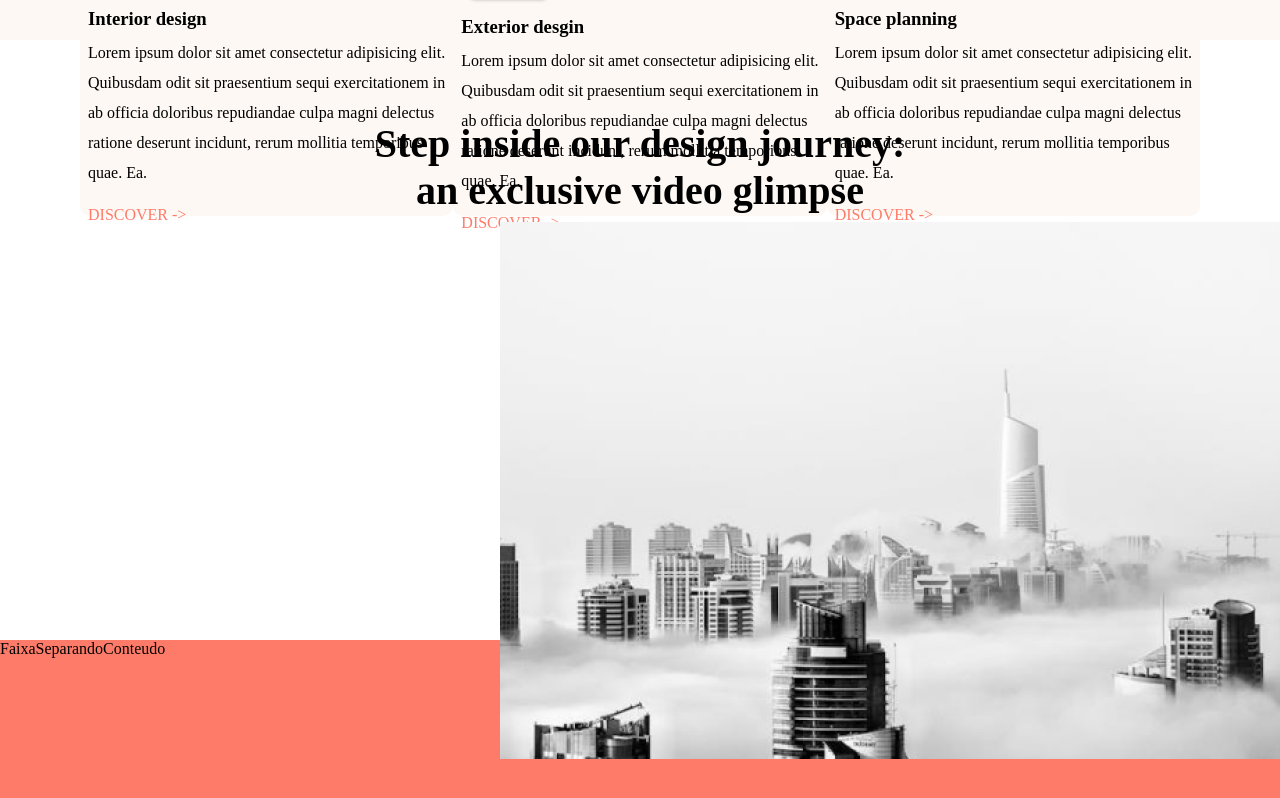
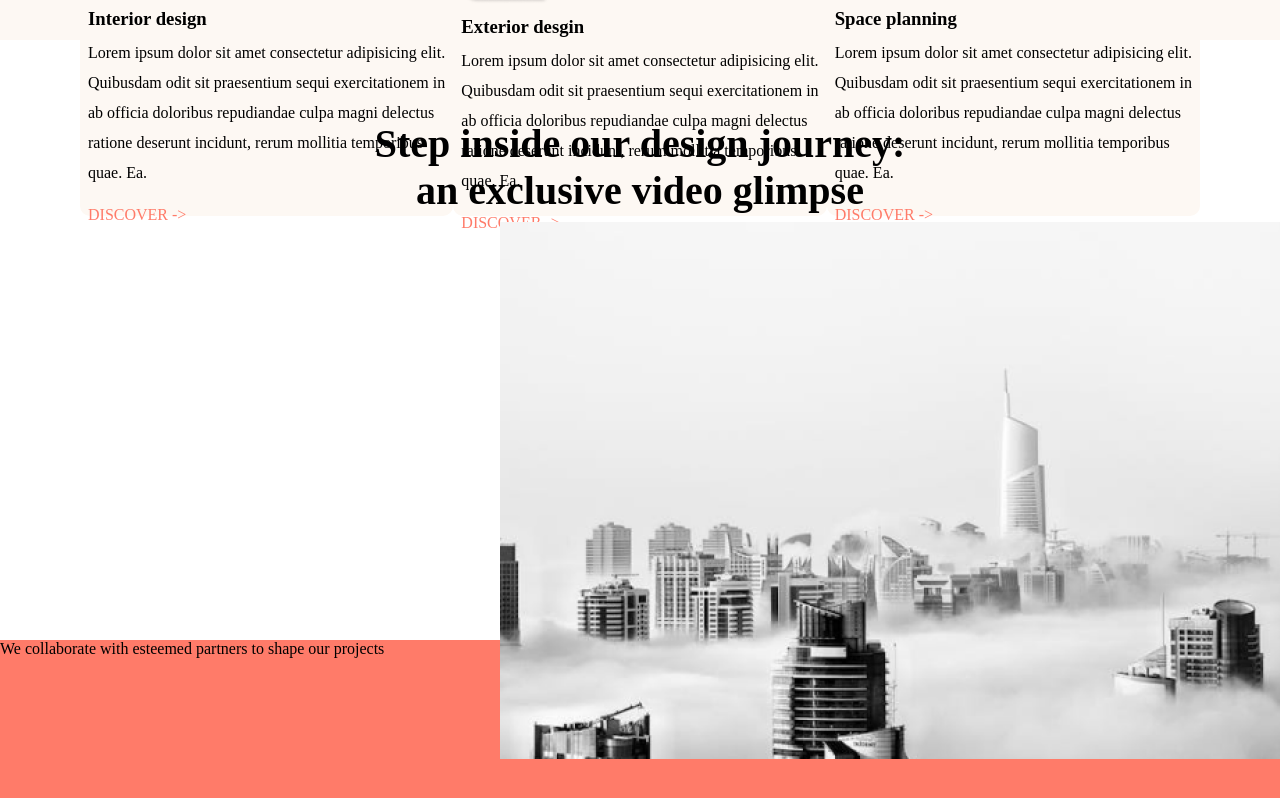
Before and after one commit to gabrieljcoutinho/Projeto-Archi-Firm, a React (Create React App) app: page / in a window 1280 px wide. Shown: the part 1544-2342 px from the top of the page. Built offline with nearby package versions, Linux system fonts and the light colour scheme.

Commit message:
conteudo

```diff
--- a/src/components/FaixaSeparandoConteudo.jsx
+++ b/src/components/FaixaSeparandoConteudo.jsx
@@ -4,7 +4,11 @@ import "../Css/faixaLaranjaSeparandoConteudo.css"
 
 const FaixaSeparandoConteudo = () => {
   return (
-    <div className='faixa'>FaixaSeparandoConteudo</div>
+    <div className='faixa'>
+
+        <p className="conteudoDaFaixaLaranja">We collaborate with esteemed partners to shape our projects</p>
+
+    </div>
   )
 }
 
```
